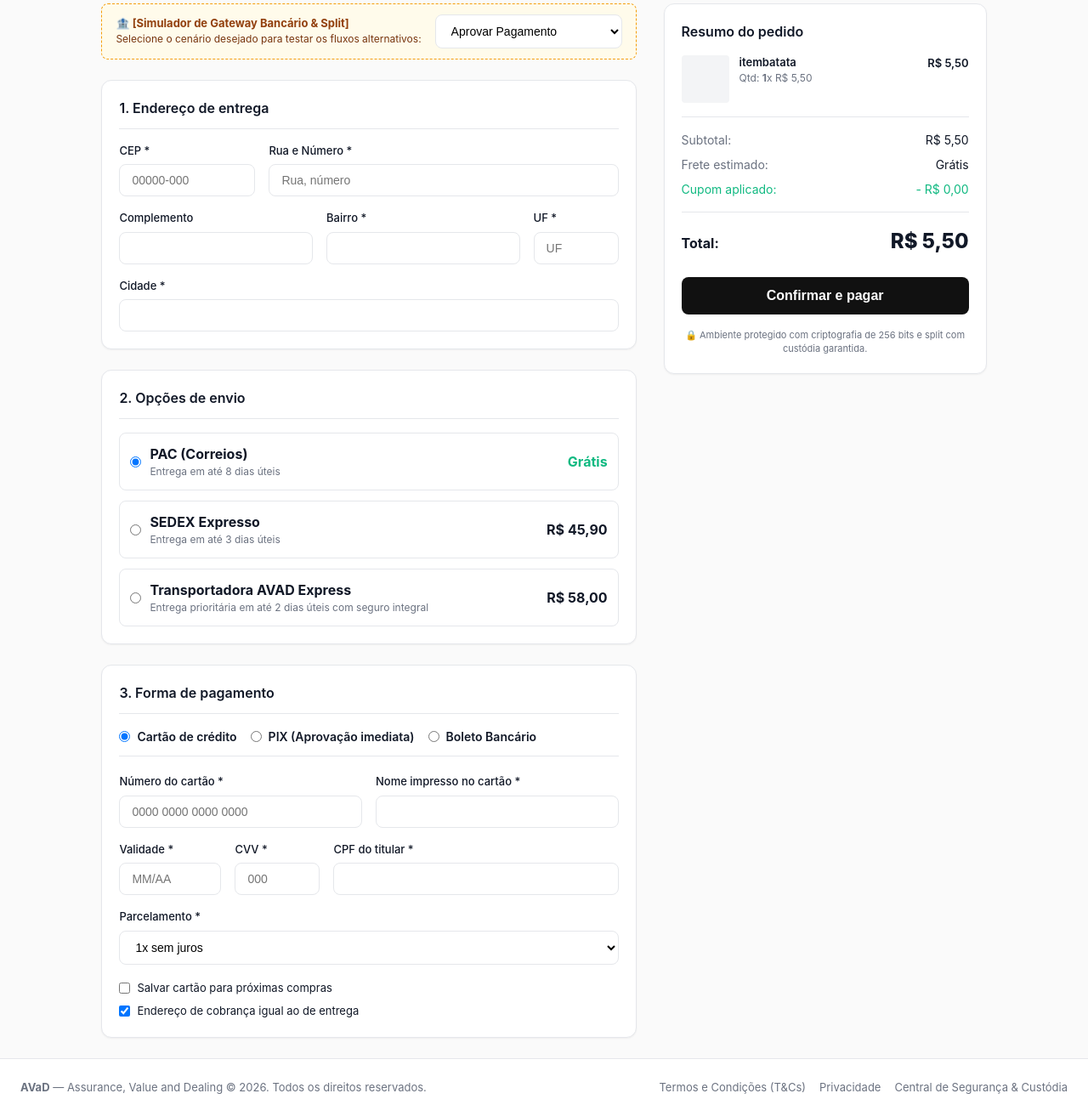
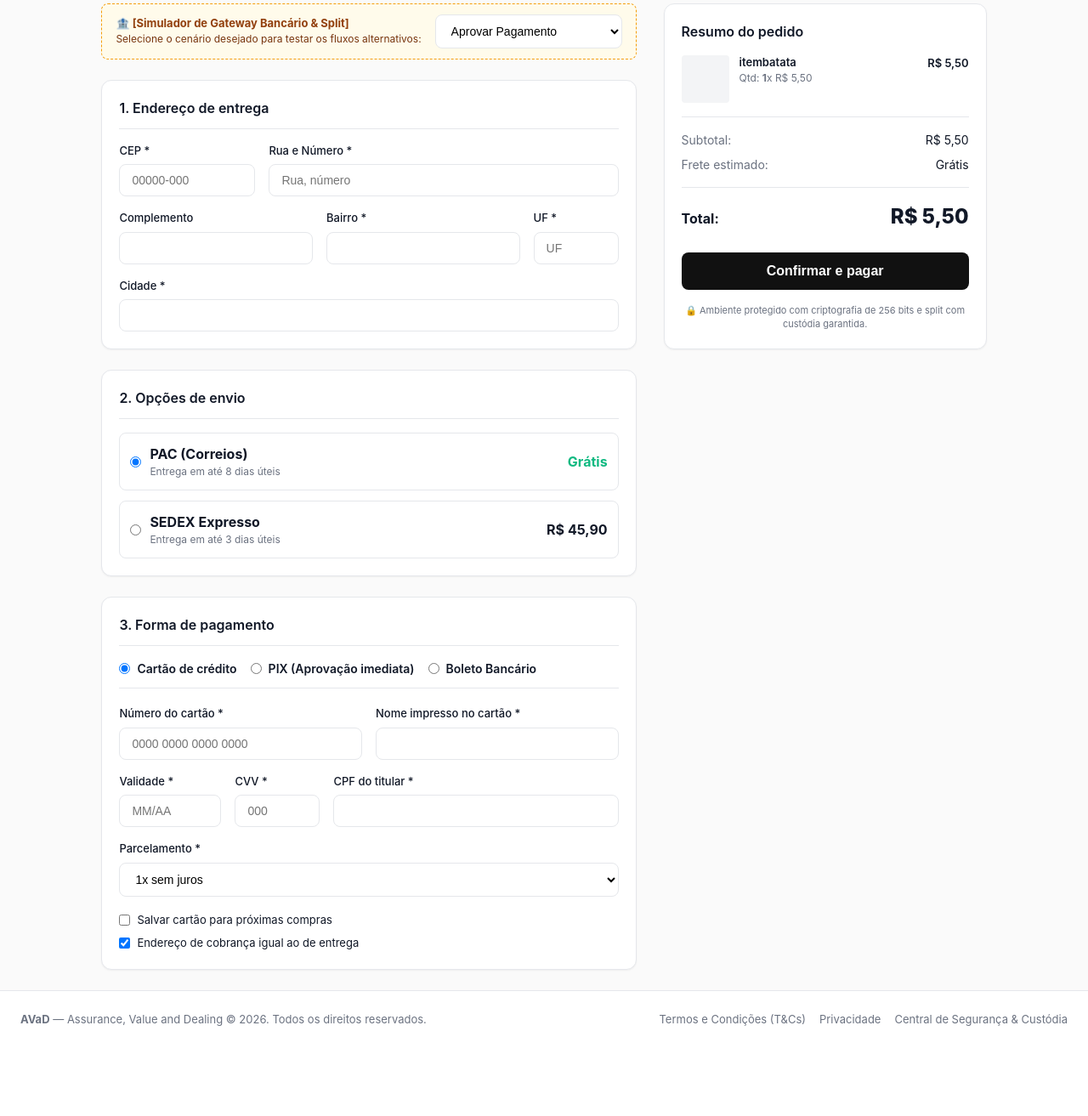
Before and after one commit to jvthecreator/avad-marketplace, a Django app: page /orders/checkout/12/ in a window 1280 px wide. Shown: the part 123-1436 px from the top of the page at 85% size. After the commit the page ends 1330 px from the top, so only its background shows below. Run offline with Django 5.2, Linux system fonts and the light colour scheme; a user stored in the database is signed in; data comes from the database, SQL or seed files in the repository.

Commit message:
Correções: Commit 7 (removendo 'cupons' e 'AVAD express')

```diff
--- a/orders/forms.py
+++ b/orders/forms.py
@@ -18,7 +18,6 @@ class CheckoutForm(forms.Form):
     metodo_frete = forms.ChoiceField(label='Método de envio', choices=[
         ('pac', 'PAC'),
         ('sedex', 'SEDEX'),
-        ('avad_express', 'Transportadora AVAD Express'),
     ], widget=forms.RadioSelect())
 
     forma_pagamento = forms.ChoiceField(label='Forma de pagamento', choices=[
--- a/orders/models.py
+++ b/orders/models.py
@@ -17,7 +17,6 @@ STATUS_CHOICES = [
 METODO_FRETE_CHOICES = [
     ('pac', 'PAC'),
     ('sedex', 'SEDEX'),
-    ('avad_express', 'Transportadora AVAD Express'),
 ]
 
 FORMA_PAGAMENTO_CHOICES = [
--- a/orders/views.py
+++ b/orders/views.py
@@ -58,7 +58,6 @@ def checkout_view(request, product_id):
             frete_map = {
                 'pac': (Decimal('0.00') if product.frete_gratis else Decimal('22.50'), 8),
                 'sedex': (Decimal('45.90'), 3),
-                'avad_express': (Decimal('58.00'), 2),
             }
             valor_frete, prazo_dias = frete_map.get(metodo, (Decimal('20.00'), 7))
 
@@ -464,7 +463,6 @@ def _frete_e_prazo(metodo, product):
         return (Decimal('0.00') if product.frete_gratis else Decimal('22.50'), 8)
     tabela = {
         'sedex': (Decimal('45.90'), 3),
-        'avad_express': (Decimal('58.00'), 2),
     }
     return tabela.get(metodo, (Decimal('20.00'), 7))
 
@@ -478,14 +476,13 @@ def _summary_context(items):
     subtotal = sum(i['subtotal'] for i in items)
     fretes = {
         m: max(_frete_e_prazo(m, i['product'])[0] for i in items)
-        for m in ('pac', 'sedex', 'avad_express')
+        for m in ('pac', 'sedex')
     }
     return {
         'items': items,
         'subtotal': subtotal,
         'frete_pac': fretes['pac'],
         'frete_sedex': fretes['sedex'],
-        'frete_express': fretes['avad_express'],
         'total_inicial': subtotal + fretes['pac'],
     }
 
--- a/templates/catalog/home.html
+++ b/templates/catalog/home.html
@@ -35,7 +35,7 @@
       <span>⚖️</span> <strong>Mediação com SLA de 48h:</strong> Suporte de vendas dedicado para conflitos.
     </div>
     <div style="font-size: 13px; color: #E5E7EB; display: flex; gap: 8px;">
-      <span>🚚</span> <strong>Rastreio Auditável:</strong> PAC, SEDEX e Transportadora AVAD Express.
+      <span>🚚</span> <strong>Rastreio Auditável:</strong> PAC e SEDEX.
     </div>
   </div>
 </div>
--- a/templates/orders/checkout.html
+++ b/templates/orders/checkout.html
@@ -105,17 +105,6 @@
             </div>
             <strong>R$ {{ frete_sedex|floatformat:"2g" }}</strong>
           </label>
-
-          <label style="display: flex; align-items: center; justify-content: space-between; padding: 12px; border: 1px solid var(--border-color); border-radius: var(--radius-md); cursor: pointer;">
-            <div style="display: flex; align-items: center; gap: 10px;">
-              <input type="radio" name="metodo_frete" value="avad_express">
-              <div>
-                <strong>Transportadora AVAD Express</strong>
-                <div style="font-size: 12px; color: var(--text-muted);">Entrega prioritária em até 2 dias úteis com seguro integral</div>
-              </div>
-            </div>
-            <strong>R$ {{ frete_express|floatformat:"2g" }}</strong>
-          </label>
         </div>
       </div>
 
@@ -219,8 +208,7 @@
       <div class="card" id="resumo-card" style="position: sticky; top: 80px;"
            data-subtotal="{{ subtotal|unlocalize }}"
            data-frete-pac="{{ frete_pac|unlocalize }}"
-           data-frete-sedex="{{ frete_sedex|unlocalize }}"
-           data-frete-express="{{ frete_express|unlocalize }}">
+           data-frete-sedex="{{ frete_sedex|unlocalize }}">
         <h2 class="card-title" style="margin-bottom: 16px;">Resumo do pedido</h2>
 
         <!-- ITENS -->
@@ -248,10 +236,6 @@
           <div style="display: flex; justify-content: space-between;">
             <span style="color: var(--text-muted);">Frete estimado:</span>
             <span id="resumo-frete">{% if frete_pac == 0 %}Grátis{% else %}R$ {{ frete_pac|floatformat:"2g" }}{% endif %}</span>
-          </div>
-          <div style="display: flex; justify-content: space-between; color: #10B981;">
-            <span>Cupom aplicado:</span>
-            <span>- R$ 0,00</span>
           </div>
         </div>
 
@@ -284,8 +268,7 @@
     var subtotal = parseFloat(card.dataset.subtotal) || 0;
     var fretes = {
       pac: parseFloat(card.dataset.fretePac) || 0,
-      sedex: parseFloat(card.dataset.freteSedex) || 0,
-      avad_express: parseFloat(card.dataset.freteExpress) || 0
+      sedex: parseFloat(card.dataset.freteSedex) || 0
     };
     var fmt = function (v) {
       return 'R$ ' + v.toLocaleString('pt-BR', { minimumFractionDigits: 2, maximumFractionDigits: 2 });
```
Also changed, not shown: accounts/management/commands/seed_data.py (+8 -8 lines), catalog/views.py (+0 -7 lines), README.md, orders/migrations/0003_remove_avad_express.py (added).
